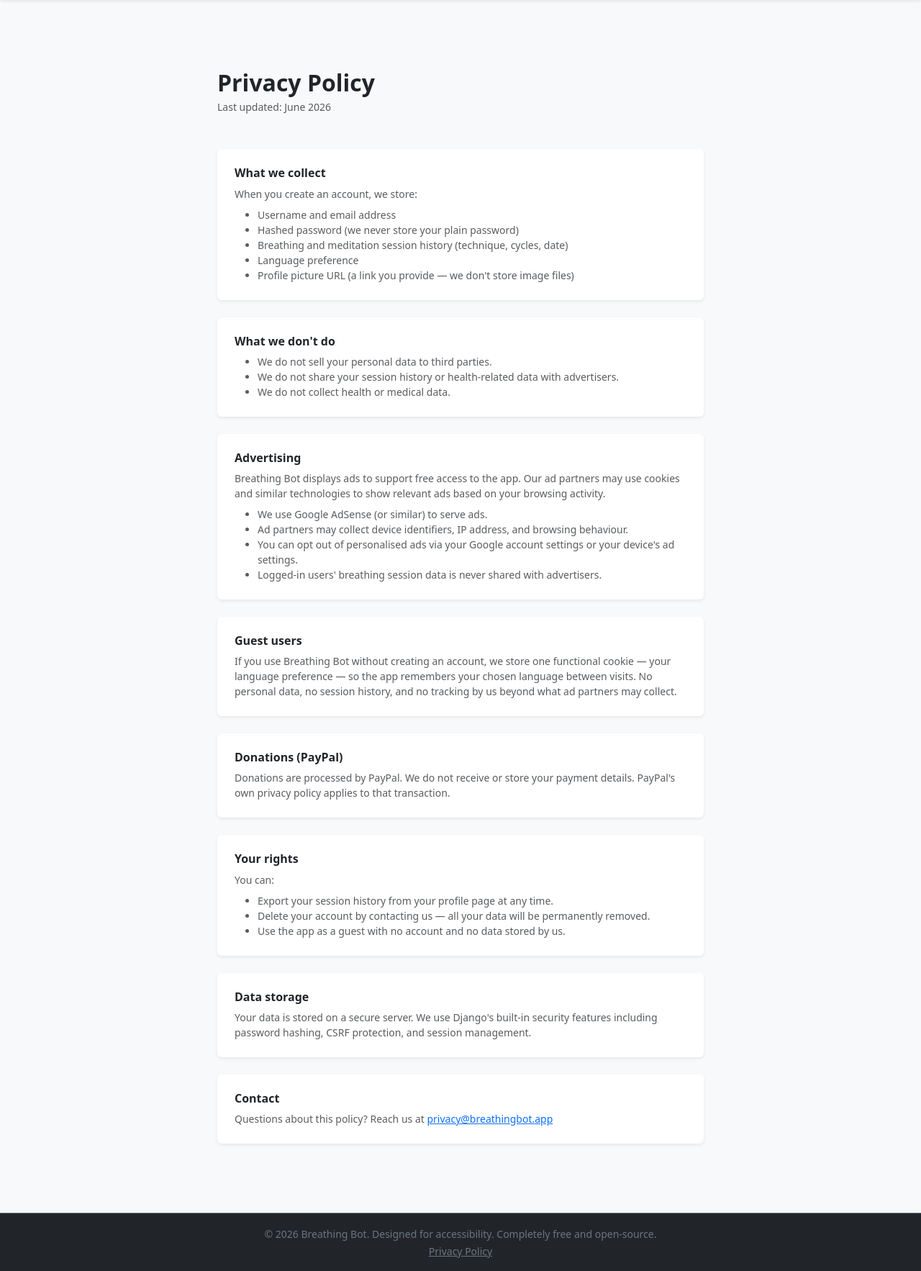
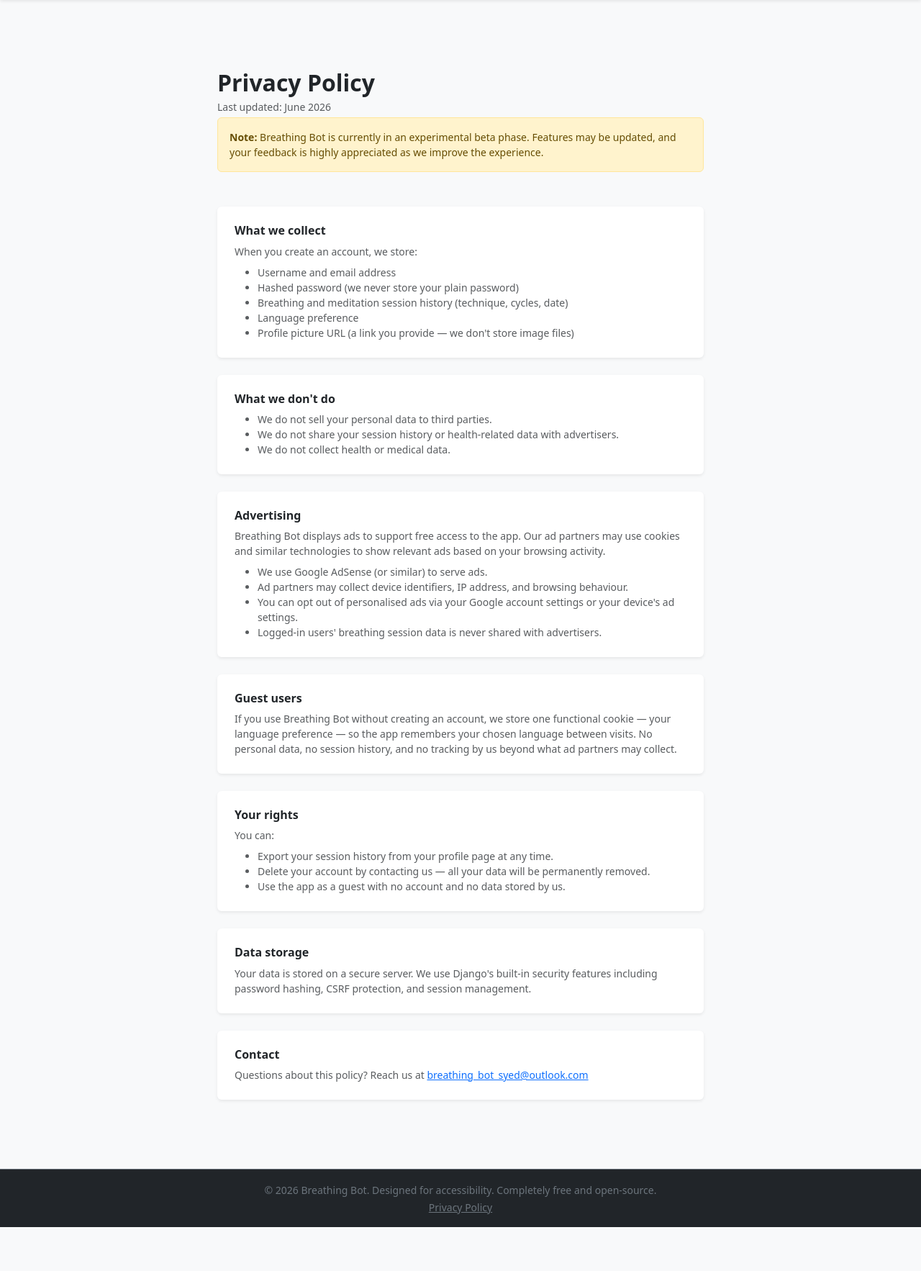
Before and after one commit to syedmoinhussain9/breathing-bot-django, a Django app: page /privacy/ in a window 1280 px wide. Shown: the part 56-1822 px from the top of the page at 72% size. After the commit the page ends 1761 px from the top, so only its background shows below. Run offline with Django 5.2, Linux system fonts and the light colour scheme.

Commit message:
Update privacy.html
removed donate section

```diff
--- a/breathing_bot_django/breathing_bot_project/core/templates/core/privacy.html
+++ b/breathing_bot_django/breathing_bot_project/core/templates/core/privacy.html
@@ -1,87 +1,83 @@
 {% extends 'base.html' %}
 {% load static %}
-{% load i18n %}
 
-{% block title %}{% trans "Privacy Policy" %} | Breathing Bot{% endblock %}
+{% block title %}Privacy Policy | Breathing Bot{% endblock %}
 
 {% block content %}
     <div class="container py-5" style="max-width: 700px;">
 
-        <h2 class="fw-bold mb-1">{% trans "Privacy Policy" %}</h2>
-        <p class="text-muted small mb-5">{% trans "Last updated" %}: June 2026</p>
+        <h2 class="fw-bold mb-1">Privacy Policy</h2>
+        <p class="text-muted small mb-1">Last updated: June 2026</p>
+
+        <div class="alert alert-warning small mb-5" role="alert">
+            <strong>Note:</strong> Breathing Bot is currently in an experimental beta phase. Features may be updated, and your feedback is highly appreciated as we improve the experience.
+        </div>
 
         <div class="d-flex flex-column gap-4">
 
             <div class="card border-0 shadow-sm p-4">
-                <h6 class="fw-semibold mb-2">{% trans "What we collect" %}</h6>
-                <p class="text-muted small mb-2">{% trans "When you create an account, we store:" %}</p>
+                <h6 class="fw-semibold mb-2">What we collect</h6>
+                <p class="text-muted small mb-2">When you create an account, we store:</p>
                 <ul class="text-muted small mb-0">
-                    <li>{% trans "Username and email address" %}</li>
-                    <li>{% trans "Hashed password (we never store your plain password)" %}</li>
-                    <li>{% trans "Breathing and meditation session history (technique, cycles, date)" %}</li>
-                    <li>{% trans "Language preference" %}</li>
-                    <li>{% trans "Profile picture URL (a link you provide — we don't store image files)" %}</li>
+                    <li>Username and email address</li>
+                    <li>Hashed password (we never store your plain password)</li>
+                    <li>Breathing and meditation session history (technique, cycles, date)</li>
+                    <li>Language preference</li>
+                    <li>Profile picture URL (a link you provide — we don't store image files)</li>
                 </ul>
             </div>
 
             <div class="card border-0 shadow-sm p-4">
-                <h6 class="fw-semibold mb-2">{% trans "What we don't do" %}</h6>
+                <h6 class="fw-semibold mb-2">What we don't do</h6>
                 <ul class="text-muted small mb-0">
-                    <li>{% trans "We do not sell your personal data to third parties." %}</li>
-                    <li>{% trans "We do not share your session history or health-related data with advertisers." %}</li>
-                    <li>{% trans "We do not collect health or medical data." %}</li>
+                    <li>We do not sell your personal data to third parties.</li>
+                    <li>We do not share your session history or health-related data with advertisers.</li>
+                    <li>We do not collect health or medical data.</li>
                 </ul>
             </div>
 
             <div class="card border-0 shadow-sm p-4">
-                <h6 class="fw-semibold mb-2">{% trans "Advertising" %}</h6>
+                <h6 class="fw-semibold mb-2">Advertising</h6>
                 <p class="text-muted small mb-2">
-                    {% trans "Breathing Bot displays ads to support free access to the app. Our ad partners may use cookies and similar technologies to show relevant ads based on your browsing activity." %}
+                    Breathing Bot displays ads to support free access to the app. Our ad partners may use cookies and similar technologies to show relevant ads based on your browsing activity.
                 </p>
                 <ul class="text-muted small mb-0">
-                    <li>{% trans "We use Google AdSense (or similar) to serve ads." %}</li>
-                    <li>{% trans "Ad partners may collect device identifiers, IP address, and browsing behaviour." %}</li>
-                    <li>{% trans "You can opt out of personalised ads via your Google account settings or your device's ad settings." %}</li>
-                    <li>{% trans "Logged-in users' breathing session data is never shared with advertisers." %}</li>
+                    <li>We use Google AdSense (or similar) to serve ads.</li>
+                    <li>Ad partners may collect device identifiers, IP address, and browsing behaviour.</li>
+                    <li>You can opt out of personalised ads via your Google account settings or your device's ad settings.</li>
+                    <li>Logged-in users' breathing session data is never shared with advertisers.</li>
                 </ul>
             </div>
 
             <div class="card border-0 shadow-sm p-4">
-                <h6 class="fw-semibold mb-2">{% trans "Guest users" %}</h6>
+                <h6 class="fw-semibold mb-2">Guest users</h6>
                 <p class="text-muted small mb-0">
-                    {% trans "If you use Breathing Bot without creating an account, we store one functional cookie — your language preference — so the app remembers your chosen language between visits. No personal data, no session history, and no tracking by us beyond what ad partners may collect." %}
+                    If you use Breathing Bot without creating an account, we store one functional cookie — your language preference — so the app remembers your chosen language between visits. No personal data, no session history, and no tracking by us beyond what ad partners may collect.
                 </p>
             </div>
 
             <div class="card border-0 shadow-sm p-4">
-                <h6 class="fw-semibold mb-2">{% trans "Donations (PayPal)" %}</h6>
+                <h6 class="fw-semibold mb-2">Your rights</h6>
+                <p class="text-muted small mb-2">You can:</p>
+                <ul class="text-muted small mb-0">
+                    <li>Export your session history from your profile page at any time.</li>
+                    <li>Delete your account by contacting us — all your data will be permanently removed.</li>
+                    <li>Use the app as a guest with no account and no data stored by us.</li>
+                </ul>
+            </div>
+
+            <div class="card border-0 shadow-sm p-4">
+                <h6 class="fw-semibold mb-2">Data storage</h6>
                 <p class="text-muted small mb-0">
-                    {% trans "Donations are processed by PayPal. We do not receive or store your payment details. PayPal's own privacy policy applies to that transaction." %}
+                    Your data is stored on a secure server. We use Django's built-in security features including password hashing, CSRF protection, and session management.
                 </p>
             </div>
 
             <div class="card border-0 shadow-sm p-4">
-                <h6 class="fw-semibold mb-2">{% trans "Your rights" %}</h6>
-                <p class="text-muted small mb-2">{% trans "You can:" %}</p>
-                <ul class="text-muted small mb-0">
-                    <li>{% trans "Export your session history from your profile page at any time." %}</li>
-                    <li>{% trans "Delete your account by contacting us — all your data will be permanently removed." %}</li>
-                    <li>{% trans "Use the app as a guest with no account and no data stored by us." %}</li>
-                </ul>
-            </div>
-
-            <div class="card border-0 shadow-sm p-4">
-                <h6 class="fw-semibold mb-2">{% trans "Data storage" %}</h6>
+                <h6 class="fw-semibold mb-2">Contact</h6>
                 <p class="text-muted small mb-0">
-                    {% trans "Your data is stored on a secure server. We use Django's built-in security features including password hashing, CSRF protection, and session management." %}
-                </p>
-            </div>
-
-            <div class="card border-0 shadow-sm p-4">
-                <h6 class="fw-semibold mb-2">{% trans "Contact" %}</h6>
-                <p class="text-muted small mb-0">
-                    {% trans "Questions about this policy? Reach us at" %}
-                    <a href="mailto:privacy@breathingbot.app">privacy@breathingbot.app</a>
+                    Questions about this policy? Reach us at
+                    <a href="mailto:breathing_bot_syed@outlook.com">breathing_bot_syed@outlook.com</a>
                 </p>
             </div>
 
```
